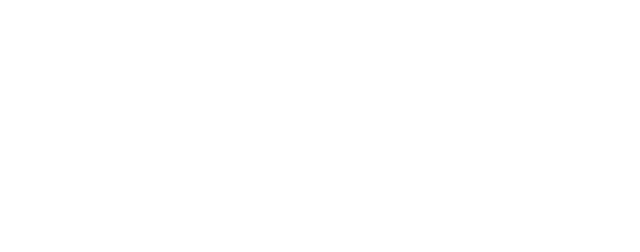
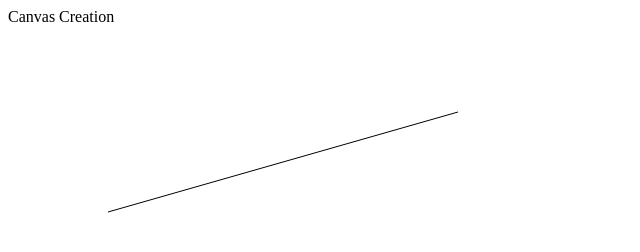
Before and after one commit to xoduchess/virplan, a plain HTML site: page UIproj/public_html/index.html in a window 1280 px wide. Shown: the whole page, without its empty margins (0-640 px from the left). Drawn offline with Linux system fonts and the light colour scheme.

Commit message:
Merge origin/master
Conflicts:
	index.html

```diff
--- a/UIproj/public_html/index.html
+++ b/UIproj/public_html/index.html
@@ -11,11 +11,117 @@ and open the template in the editor.
         <meta name="viewport" content="width=device-width, initial-scale=1.0">
     </head>
     <body>
-        <!--Canvas Creation-->
-       <!--<div>Canvas Creation-->
+
+ <!--Canvas Creation-->
+        <div>Canvas Creation </div>
         <br>
         <br>
         <canvas id= "theCanvas" width="1000" height="1000"> </canvas>
+ <!-- Call Script -->
+   <script type="text/javascript" src="Canvas.js"></script>
+    <!--<script>
+      var canvas = document.getElementById('myCanvas');
+      var context = canvas.getContext('2d');
+
+      context.beginPath();
+      context.moveTo(100, 150);
+      context.lineTo(450, 50);
+      context.stroke();
+    </script>
+        <!--<script>
+       // <!-- Selects the Element canvas by the Idea created
+       // these are labels for the days of the week
+cal_days_labels = ['Sun', 'Mon', 'Tue', 'Wed', 'Thu', 'Fri', 'Sat'];
+
+// these are human-readable month name labels, in order
+cal_months_labels = ['January', 'February', 'March', 'April',
+                     'May', 'June', 'July', 'August', 'September',
+                     'October', 'November', 'December'];
+
+// these are the days of the week for each month, in order
+cal_days_in_month = [31, 28, 31, 30, 31, 30, 31, 31, 30, 31, 30, 31];
+
+// this is the current date
+cal_current_date = new Date();
+
+function Calendar(month, year) {
+  this.month = (isNaN(month) || month == null) ? cal_current_date.getMonth() : month;
+  this.year  = (isNaN(year) || year == null) ? cal_current_date.getFullYear() : year;
+  this.html = '';
+}
+
+Calendar.prototype.generateHTML = function(){
+
+  // get first day of month
+  var firstDay = new Date(this.year, this.month, 1);
+  var startingDay = firstDay.getDay();
+
+  // find number of days in month
+  var monthLength = cal_days_in_month[this.month];
+
+  // compensate for leap year
+  if (this.month == 1) { // February only!
+    if((this.year % 4 == 0 && this.year % 100 != 0) || this.year % 400 == 0){
+      monthLength = 29;
+    }
+  }
+
+  // do the header
+  var monthName = cal_months_labels[this.month]
+  var html = '<table class="calendar-table">';
+  html += '<tr><th colspan="7">';
+  html +=  monthName + "&nbsp;" + this.year;
+  html += '</th></tr>';
+  html += '<tr class="calendar-header">';
+  for(var i = 0; i <= 6; i++ ){
+    html += '<td class="calendar-header-day">';
+    html += cal_days_labels[i];
+    html += '</td>';
+  }
+  html += '</tr><tr>';
+
+  // fill in the days
+  var day = 1;
+  // this loop is for is weeks (rows)
+  for (var i = 0; i < 9; i++) {
+    // this loop is for weekdays (cells)
+    for (var j = 0; j <= 6; j++) {
+      html += '<td class="calendar-day">';
+      if (day <= monthLength && (i > 0 || j >= startingDay)) {
+        html += day;
+        day++;
+      }
+      html += '</td>';
+    }
+    // stop making rows if we've run out of days
+    if (day > monthLength) {
+      break;
+    } else {
+      html += '</tr><tr>';
+    }
+  }
+  html += '</tr></table>';
+
+  this.html = html;
+}
+
+Calendar.prototype.getHTML = function() {
+  return this.html;
+}
+
+        /*
+        var canvas = document.getElementById("theCanvas");
+        var ctx = canvas.getContext("2d");
+            ctx.moveTo(0,0);
+            ctx.lineTo(100,100);
+            ctx.stroke();
+
+        </script>
+       <script type="text/javascript">
+  var cal = new Calendar();
+  cal.generateHTML();
+  document.write(cal.getHTML());*/
+</script>-->
 
     </body>
 </html>
```
